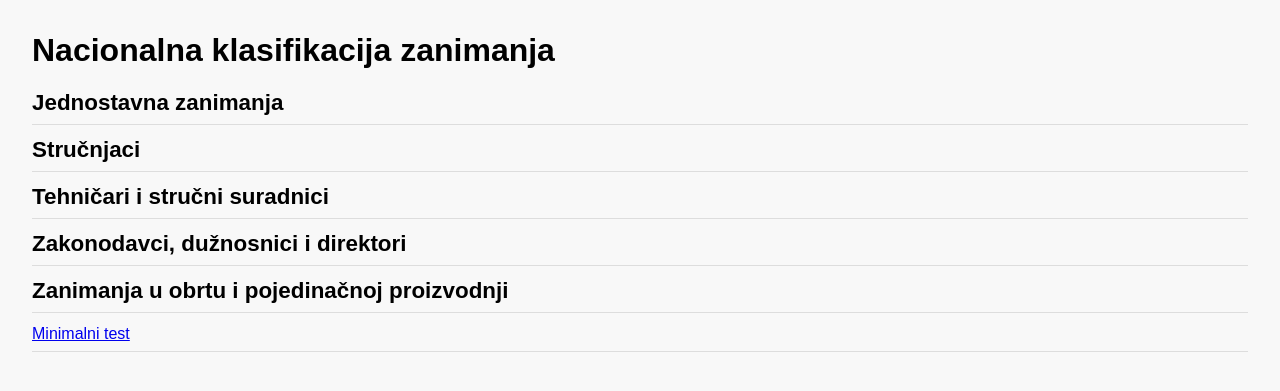
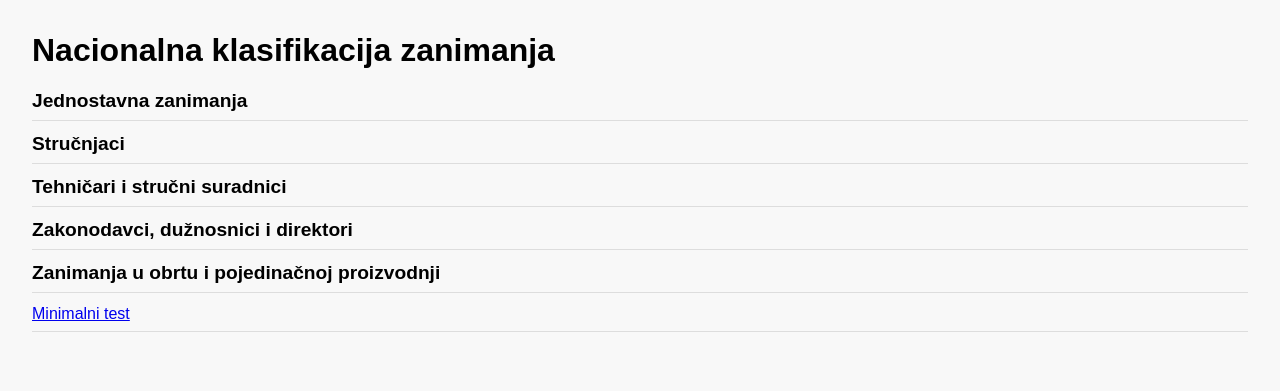
Before and after one commit to gluncic/NKZ10, a FastAPI app: page / in a window 1280 px wide. Shown: the top 391 px of the page. Run offline with FastAPI, Linux system fonts and the light colour scheme; some libraries are stand-ins or nearby versions.

Commit message:
Update index.html 12

```diff
--- a/templates/index.html
+++ b/templates/index.html
@@ -19,7 +19,7 @@
     /* Rodovi: najveći font, bez uvlačenja */
     .rod-link {
       color: black;
-      font-size: 1.4em;
+      font-size: 1.2em;
       font-weight: bold;
       text-decoration: none;
     }
@@ -27,7 +27,7 @@
     .skupina-link {
       margin-left: 20px;
       color: black;
-      font-size: 1.2em;
+      font-size: 1.1em;
       font-weight: bold;
       text-decoration: none;
     }
```
